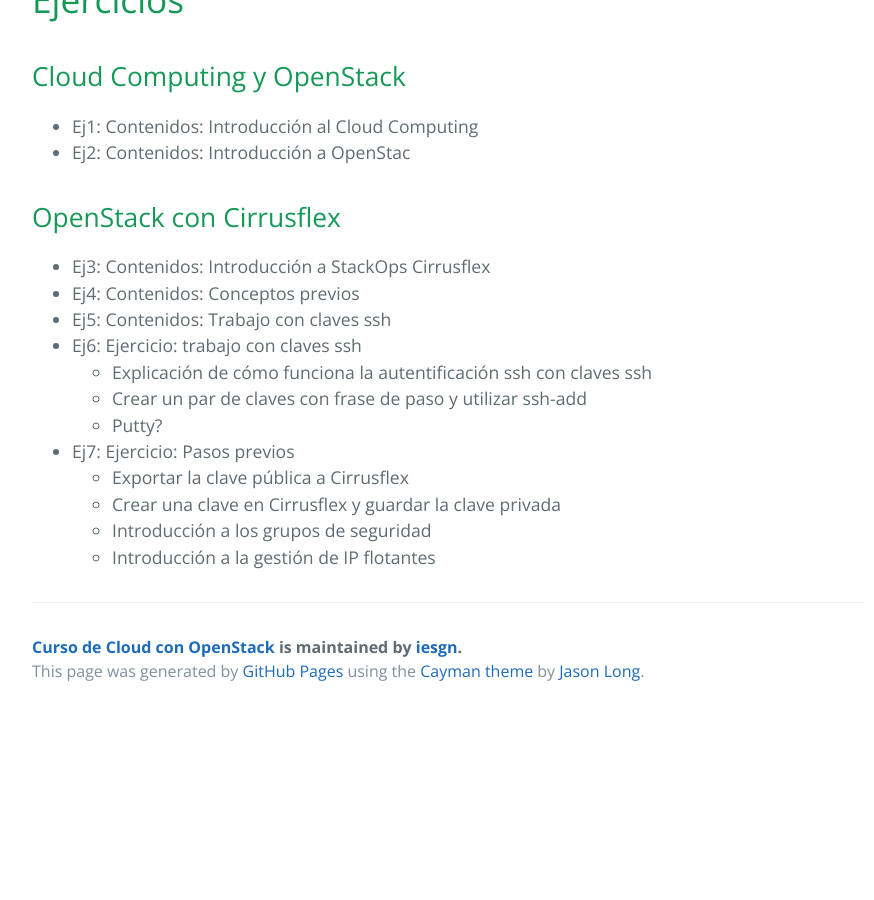
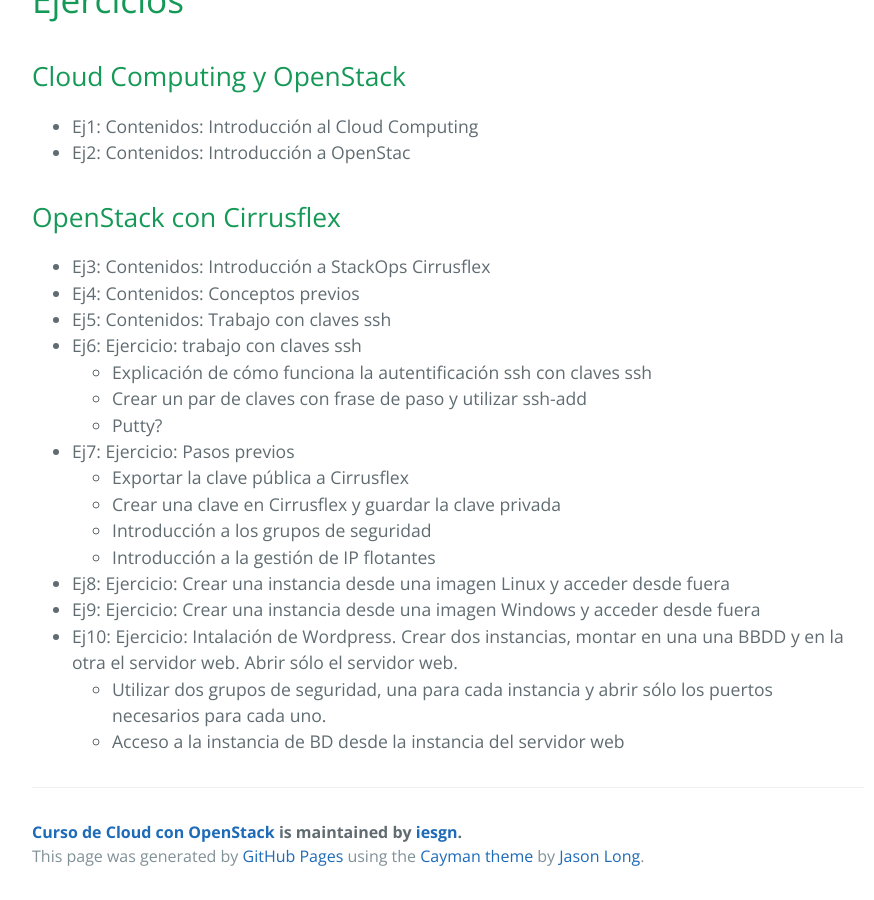
Before and after one commit to iesgn/ow1, a Jekyll site: the page built from curso/sesion.md, in a window 1280 px wide and 900 px high, scrolled down 846 px. Shown: the whole window, without its empty margins (192-1066 px from the left). Built offline with Jekyll 4.4.1, drawn with Linux system fonts in a browser that asks for light colours; before the commit the page ends 1561 px from its top, so only the background shows below that; some of the changed text lies outside the part shown.

Commit message:
Descripción de actividades

```diff
--- a/curso/sesion.md
+++ b/curso/sesion.md
@@ -37,3 +37,8 @@ tittle: Sesiónes online
 	* Crear una clave en Cirrusflex y guardar la clave privada
 	* Introducción a los grupos de seguridad
 	* Introducción a la gestión de IP flotantes
+* Ej8: Ejercicio: Crear una instancia desde una imagen Linux y acceder desde fuera
+* Ej9: Ejercicio: Crear una instancia desde una imagen Windows y acceder desde fuera
+* Ej10: Ejercicio: Intalación de Wordpress. Crear dos instancias, montar en una una BBDD y en la otra el servidor web. Abrir sólo el servidor web.
+	* Utilizar dos grupos de seguridad, una para cada instancia y abrir sólo los puertos necesarios para cada uno.
+	* Acceso a la instancia de BD desde la instancia del servidor web
```
Also changed, not shown: other parts of curso/sesion.md (+1 -1 lines).
